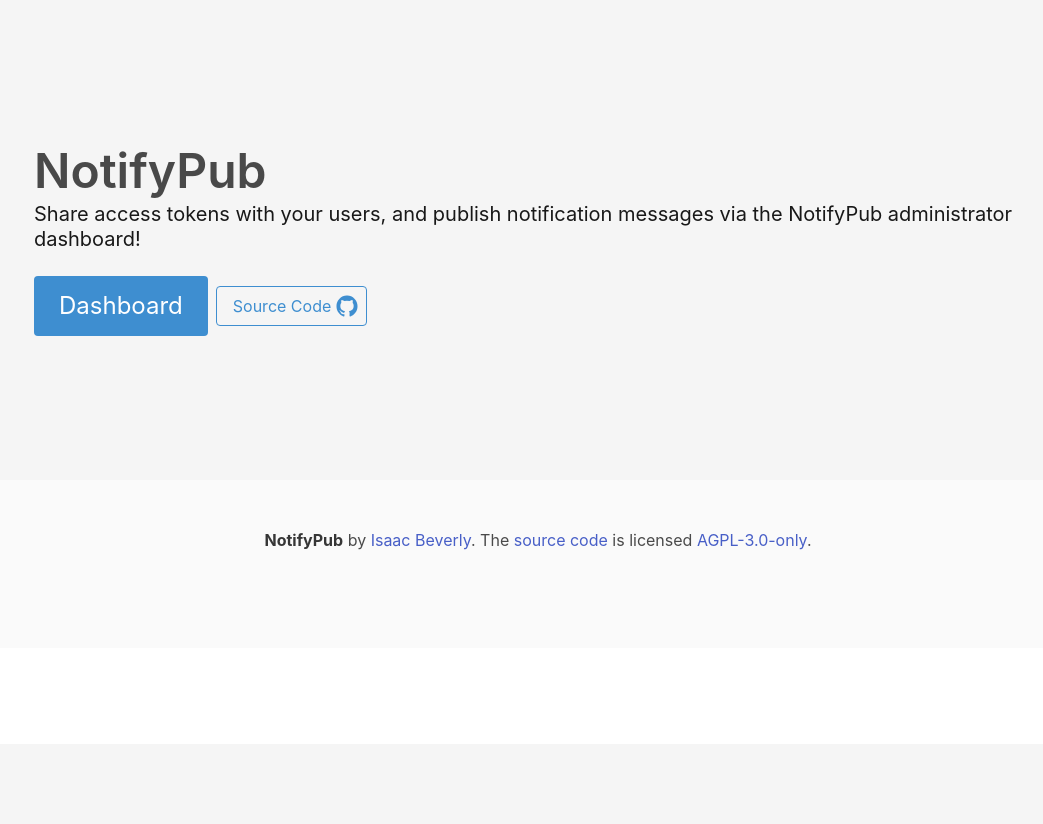
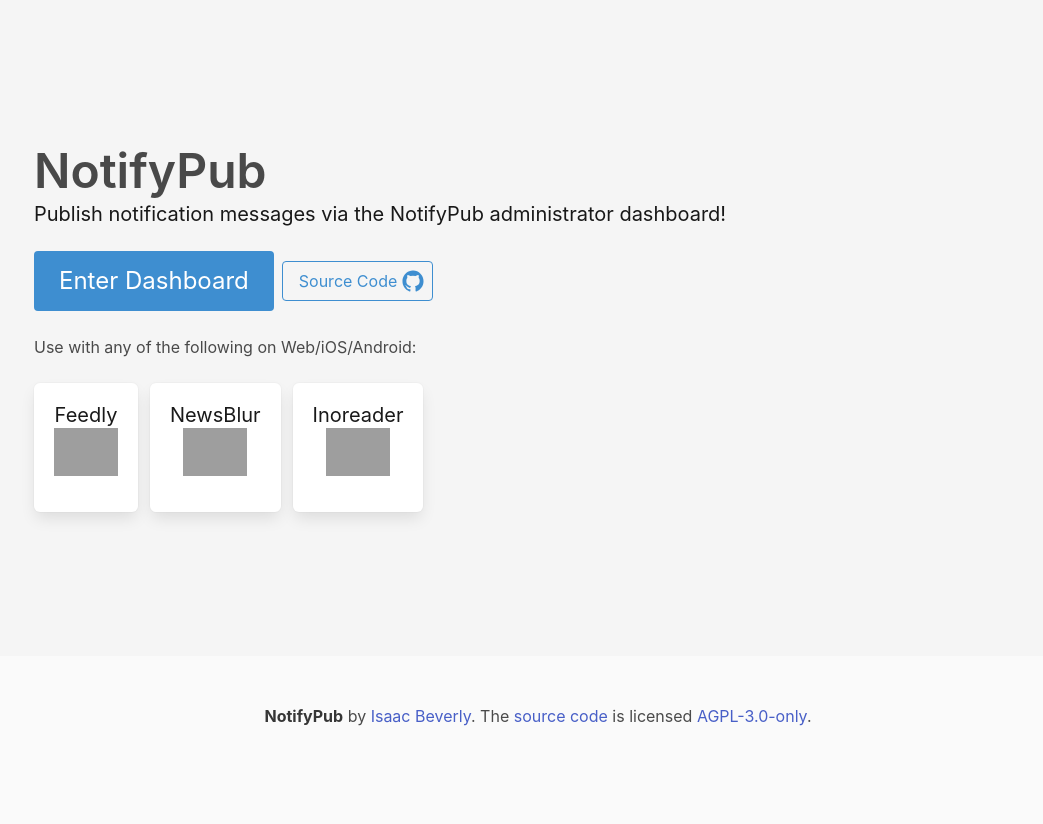
Before and after one commit to imbev/NotifyPub, a Python web app: template app/templates/index.html in a window 1280 px wide. Shown: the part 56-880 px from the top of the page, without its empty margins (102-1145 px from the left). Before the commit the page ends 606 px from the top, so only its background shows below. Run offline with Jinja, Linux system fonts and the light colour scheme; the template is opened without the code that fills it, so the values that code supplies are empty; grey boxes are pictures that could not be loaded.

Commit message:
Add clients to index page

```diff
--- a/app/templates/index.html
+++ b/app/templates/index.html
@@ -11,10 +11,10 @@
             NotifyPub
           </p>
           <p class="subtitle">
-            Share access tokens with your users, and publish notification messages via the NotifyPub administrator dashboard!
+            Publish notification messages via the NotifyPub administrator dashboard!
           </p>
           <div class="buttons">
-            <button class="button is-info is-large"><a href="{{ url_for('website.dashboard') }}">Dashboard</a></button>
+            <button class="button is-info is-large"><a href="{{ url_for('website.dashboard') }}">Enter Dashboard</a></button>
             <a href="https://github.com/imbev/NotifyPub"><button class="button is-info is-info is-outlined">
               <span>Source Code</span>
               <span class="icon">
@@ -22,6 +22,45 @@
               </span>
             </button></a>
           </div>
+            <p>Use with any of the following on Web/iOS/Android:</p>
+            <br>
+          <nav class="level">
+            <div class="level-left">
+            <div class="level-item has-text-centered">
+              <div class="box">
+                <a href="https://feedly.com/">
+                <p class="subtitle">Feedly</p>
+                <figure class="image is-64x64 container">
+                  <img src="https://play-lh.googleusercontent.com/NNS6OGOetsyYa0hhXTItJ7aCNljIKLD8uLibF5qdEBq_m7kHhK091KXZBVk7JzrfPw" />
+                </figure>
+              </a>
+              </div>
+            </div>
+            <div class="level-item has-text-centered">
+              <div class="box">
+                <a href="https://www.newsblur.com/">
+                <p class="subtitle">NewsBlur</p>
+                <figure class="image is-64x64 container">
+                  <img src="https://play-lh.googleusercontent.com/S0AYLN1BNNpXjlN5MeYtK-73d4hPkkM5N6EuhWaIGAcVhC41JXyF9N8Lh0F4rT7A_ts1=w240-h480-rw" />
+                </figure>
+              </a>
+              </div>
+            </div>
+            <div class="level-item">
+              <div class="box">
+                <a href="https://www.inoreader.com/">
+                <p class="subtitle">Inoreader</p>
+                <figure class="image is-64x64 container">
+                  <img src="https://play-lh.googleusercontent.com/mPC_o8nhXrXE22isxxVwNNuyiaKskjTRcbGKZEwqm6xlyXkfkfcBH1XDVpMJXWFG5w" />
+                </figure>
+              </a>
+              </div>
+            </div>
+          </div>
+          </nav>
+        </div>
+          </div>
+        </div>
         </div>
       </section>
 </div>
```
